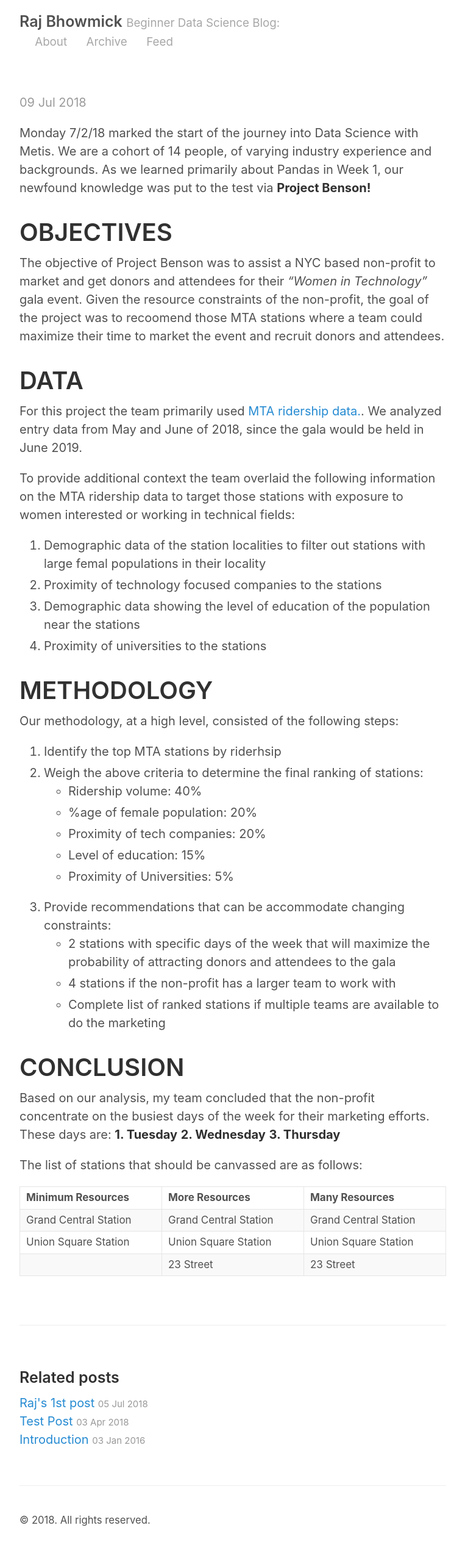
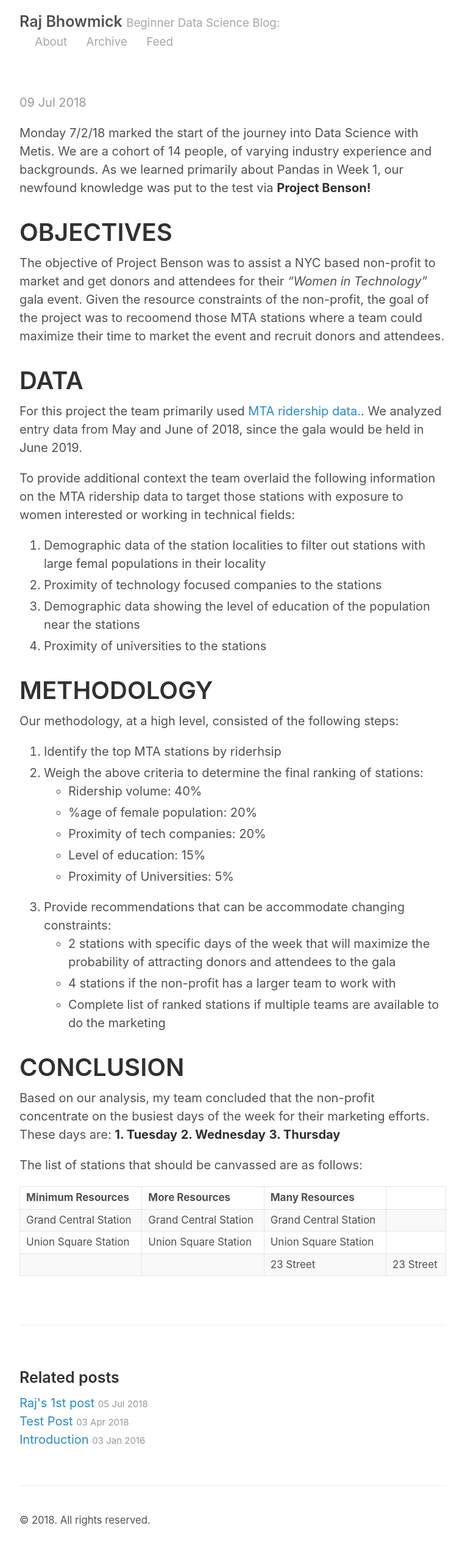
Before and after one commit to questiegit/questiegit.github.io, a Jekyll site: the page built from _posts/2018-07-07-BensonBlog.md, in a window 1280 px wide. Shown: the whole page at 61% size, without its empty margins (258-1021 px from the left). Built offline with Jekyll 4.4.1, drawn with Linux system fonts in a browser that asks for light colours; our own code applies the rules of GitHub Pages for plain Markdown files.

```diff
--- a/_posts/2018-07-07-BensonBlog.md
+++ b/_posts/2018-07-07-BensonBlog.md
@@ -47,4 +47,4 @@ The list of stations that should be canvassed are as follows:
  ----------------- | -------------- | --------------
  Grand Central Station | Grand Central Station | Grand Central Station
  Union Square Station | Union Square Station | Union Square Station
-  | 23 Street | 23 Street
+ | | 23 Street | 23 Street
```
